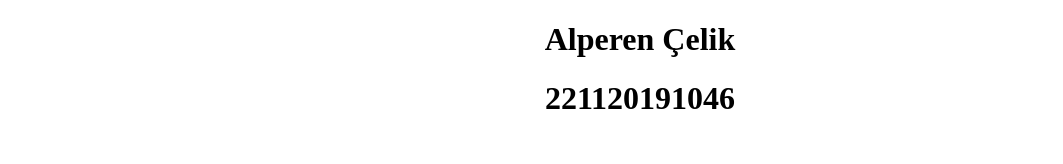
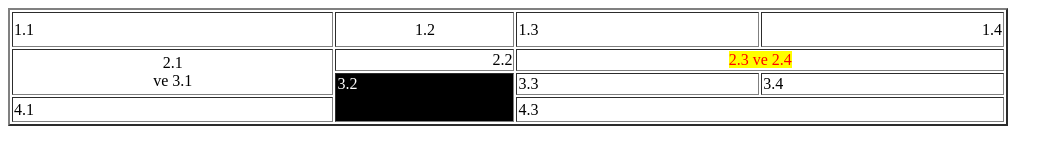
Before and after one commit to alperen19033/alperen19033.github.io, a plain HTML site: page index.html in a window 1280 px wide. Shown: the whole page, without its empty margins (0-1063 px from the left). Drawn offline with Linux system fonts and the light colour scheme.

Commit message:
Update index.html

```diff
--- a/index.html
+++ b/index.html
@@ -1,15 +1,31 @@
-<!DOCTYPE html>
-<html lang="en">
-<head>
-    <meta charset="UTF-8">
-    <meta name="viewport" content="width=device-width, initial-scale=1.0">
-    <title>Document</title>
-</head>
+<html>
 <body>
-<center>
-    <h1>Alperen Çelik  </h1>
-    <h1>221120191046 </h1>
-	</center>
+<table border="2" width="1000">
+	<tr>
+		<td height="35">1.1</td>
+		<td align="center">1.2</td>
+		<td>1.3</td>
+		<td align="right">1.4</td>
+	</tr>
+	<tr>
+		<td height="35" rowspan="2" align="center">2.1 <br>ve 3.1</td>
+		<td align="right">2.2</td>
+		<td colspan="2" align="center" ><font color="red"><span style="background-color: #FFFF00;">2.3 ve 2.4</span></font></td>
 
+	</tr>
+	<tr>
+		<td height="30" rowspan="2" bgcolor="black" valign="top"><font color="white" >3.2</font></td>
+		<td>3.3</td>
+		<td>3.4</td>
+
+	</tr>
+	<tr>
+		<td height="25">4.1</td>
+		<td colspan="2">4.3</td>
+
+
+	</tr>
+
+</table>
 </body>
 </html>
```
